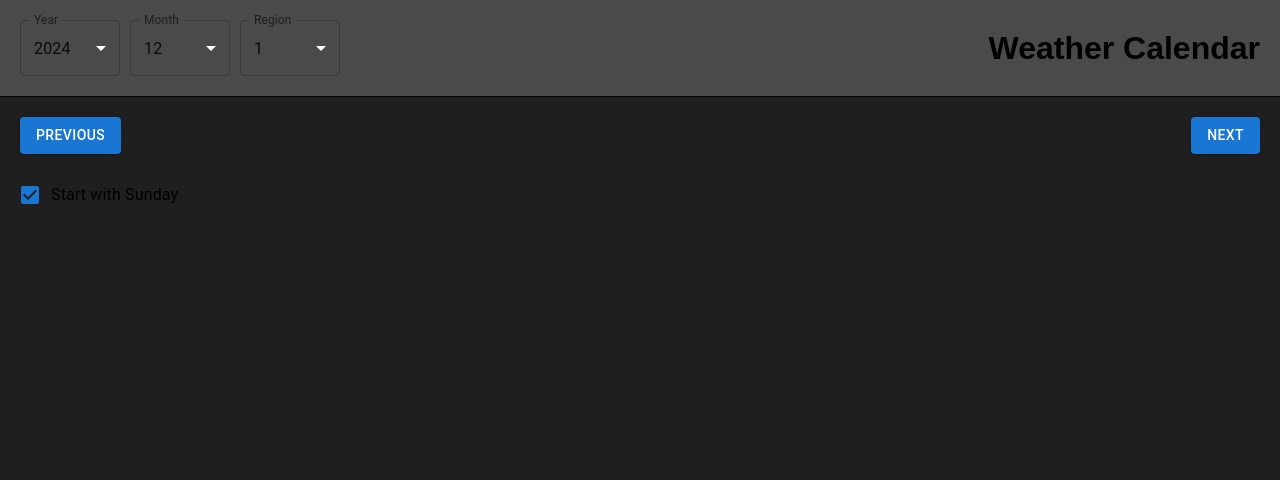
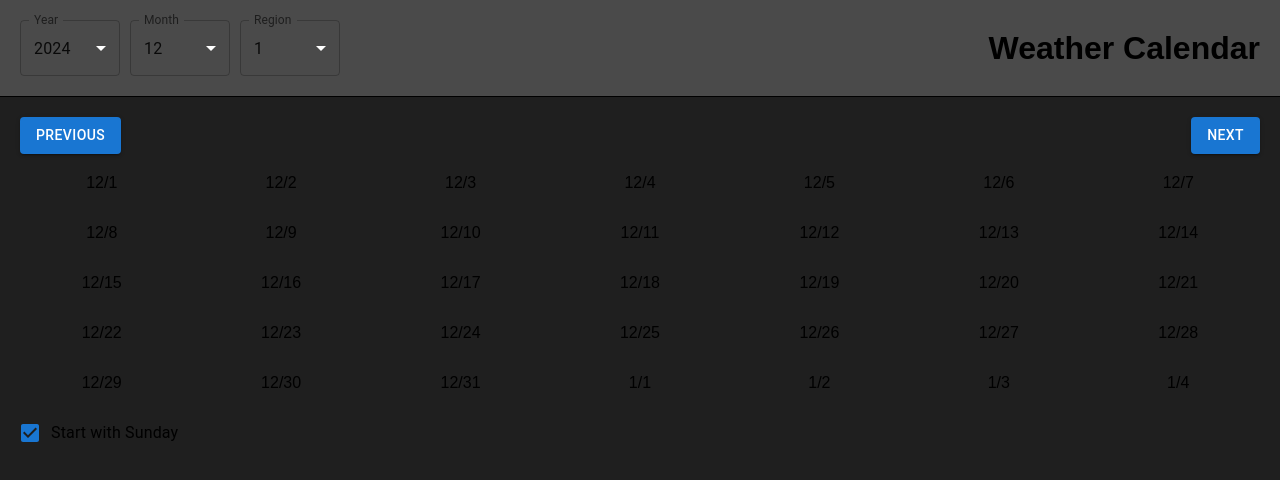
Before and after one commit to Junhyeok99/weather_calendar, a Next.js app: page / in a window 1280 px wide. Shown: the top 480 px of the page. Built offline with nearby package versions, Linux system fonts and the light colour scheme.

Commit message:
feat: add grid

```diff
--- a/src/app/page.tsx
+++ b/src/app/page.tsx
@@ -1,10 +1,16 @@
 "use client";
 
 import React, { useCallback, useEffect, useState } from "react";
-import { Button, Checkbox, FormControlLabel, MenuItem } from "@mui/material";
+import {
+  Button,
+  Checkbox,
+  FormControlLabel,
+  Grid2 as Grid,
+  MenuItem,
+} from "@mui/material";
 
 import { Select } from "component";
-import { getMonthlyDates } from "utils";
+import { getMonthlyDates, getWeatherDataByRegion } from "utils";
 
 import styles from "./page.module.scss";
 
@@ -34,6 +40,7 @@ export default function Home() {
     setYear(chk ? year + 1 : year);
   }, [month, year]);
 
+  // Get selected month data
   useEffect(() => {
     // TODO: caching this data to global storage like react-query.
     const daysOfWeekMap = {
@@ -50,25 +57,28 @@ export default function Home() {
     const prevMonthData = getMonthlyDates(
       month === 0 ? year - 1 : year,
       (month + 11) % 12,
-      -daysOfWeekMap[currentMonthData[0].dayOfWeek],
+      isWeekStartsWithSunday
+        ? -daysOfWeekMap[currentMonthData[0].dayOfWeek]
+        : -((daysOfWeekMap[currentMonthData[0].dayOfWeek] + 6) % 7),
     );
     const nextMonthData = getMonthlyDates(
       month === 11 ? year + 1 : year,
       (month + 1) % 12,
-      6 -
-        daysOfWeekMap[currentMonthData[currentMonthData.length - 1].dayOfWeek],
+      isWeekStartsWithSunday
+        ? 6 -
+            daysOfWeekMap[
+              currentMonthData[currentMonthData.length - 1].dayOfWeek
+            ]
+        : 6 -
+            ((daysOfWeekMap[
+              currentMonthData[currentMonthData.length - 1].dayOfWeek
+            ] +
+              6) %
+              7),
     );
 
     setMonthData(prevMonthData.concat(currentMonthData, nextMonthData));
-  }, [year, month]);
-
-  // useEffect(() => {
-  //   console.log(getWeatherDataByRegion(region.toString()));
-  // }, [region]);
-
-  useEffect(() => {
-    console.log(monthData);
-  }, [monthData]);
+  }, [year, month, isWeekStartsWithSunday]);
 
   return (
     <div className={styles.wrapper}>
@@ -128,6 +138,13 @@ export default function Home() {
             Next
           </Button>
         </div>
+        <Grid container rowSpacing={4} columnSpacing={2}>
+          {monthData.map((item, index) => (
+            <Grid size={12 / 7} key={index} style={{ textAlign: "center" }}>
+              {item.date.split("-")[0] + "/" + item.date.split("-")[1]}
+            </Grid>
+          ))}
+        </Grid>
         <FormControlLabel
           control={
             <Checkbox
--- a/src/utils/index.ts
+++ b/src/utils/index.ts
@@ -2,7 +2,7 @@ import wd from "./pjweather_info.json";
 
 // 날짜 형식 문자열 생성 함수 추출
 function formatDateString(year: number, month: number, day: number) {
-  return `${year}-${month + 1}-${day}`;
+  return `${month + 1}-${day}`;
 }
 
 // 요일 이름 배열 상수 추출
```
